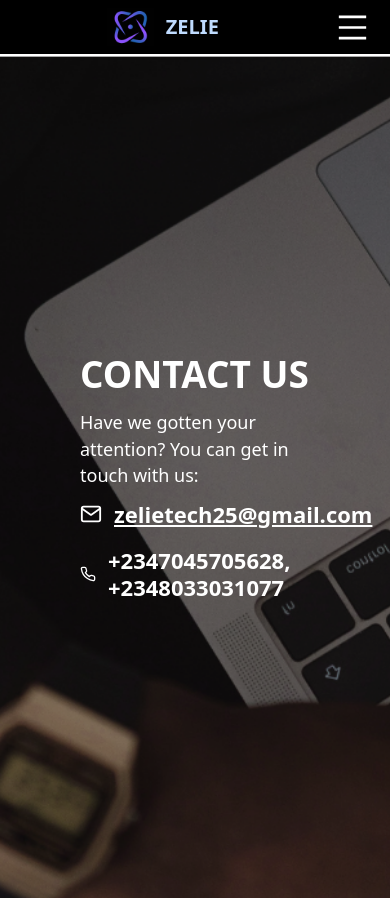
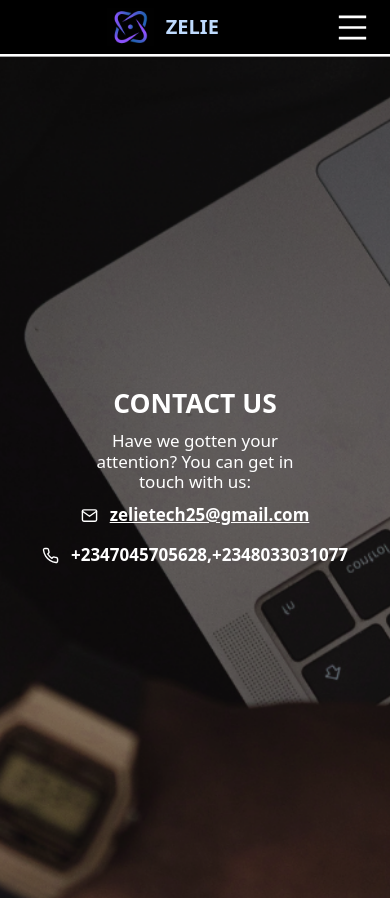
Before and after one commit to KingDez04/ZelieTechWeb, a React (Vite) app: page /contact in a window 390 px wide. Built offline with nearby package versions, Linux system fonts and the light colour scheme.

Commit message:
feat: center items and text in the contact component

```diff
--- a/src/components/Contact/Contact.jsx
+++ b/src/components/Contact/Contact.jsx
@@ -7,18 +7,18 @@ const Contact = () => {
   return (
     <div>
       <div
-        className="relative h-screen bg-cover bg-center"
+        className="relative text-center md:text-left h-screen bg-cover bg-center"
         style={{ backgroundImage: `url(${banner})` }}
       >
         <div className="absolute inset-20 text-white flex flex-col justify-center items-start">
-          <h1 className="text-[37px] leading-[44.78px] font-bold mb-3">
+          <h1 className="self-center md:self-auto text-[26.44px] md:text-[37px] leading-[32px] md:leading-[44.78px] font-bold mb-3">
             CONTACT US
           </h1>
-          <p className="text-lg md:text-[22px] leading-[26.63px] mb-3 max-w-[483px]">
+          <p className="self-center md:self-auto text-[17px] md:text-[22px] leading-[20.57px] md:leading-[26.63px] mb-3 max-w-[326px] md:max-w-[483px]">
             Have we gotten your attention? You can get in touch with us:
           </p>
-          <div className="flex flex-col gap-5">
-            <span className="flex items-center gap-3 text-[22px] leading-[26.63px]">
+          <div className="self-center md:self-auto flex flex-col gap-5">
+            <span className="self-center md:self-auto flex items-center gap-3 text-[17px] md:text-[22px] leading-[20.57px] md:leading-[26.63px]">
               <FiMail />
               <a
                 href="mailto:zelietech25@gmail.com"
@@ -27,13 +27,13 @@ const Contact = () => {
                 zelietech25@gmail.com
               </a>
             </span>
-            <span className="flex items-center gap-3 text-[22px] leading-[26.63px] font-[700px]">
+            <span className="flex items-center gap-3 text-[17px] md:text-[22px] leading-[20.57px] md:leading-[26.63px] font-[700px]">
               <FiPhone />
               <span className="font-semibold">
                 <a href="tel:07045705628" className="hover:text-[#CACACA]">
                   +2347045705628
                 </a>
-                ,{" "}
+                ,
                 <a href="tel:08033031077" className="hover:text-[#CACACA]">
                   +2348033031077
                 </a>
```
